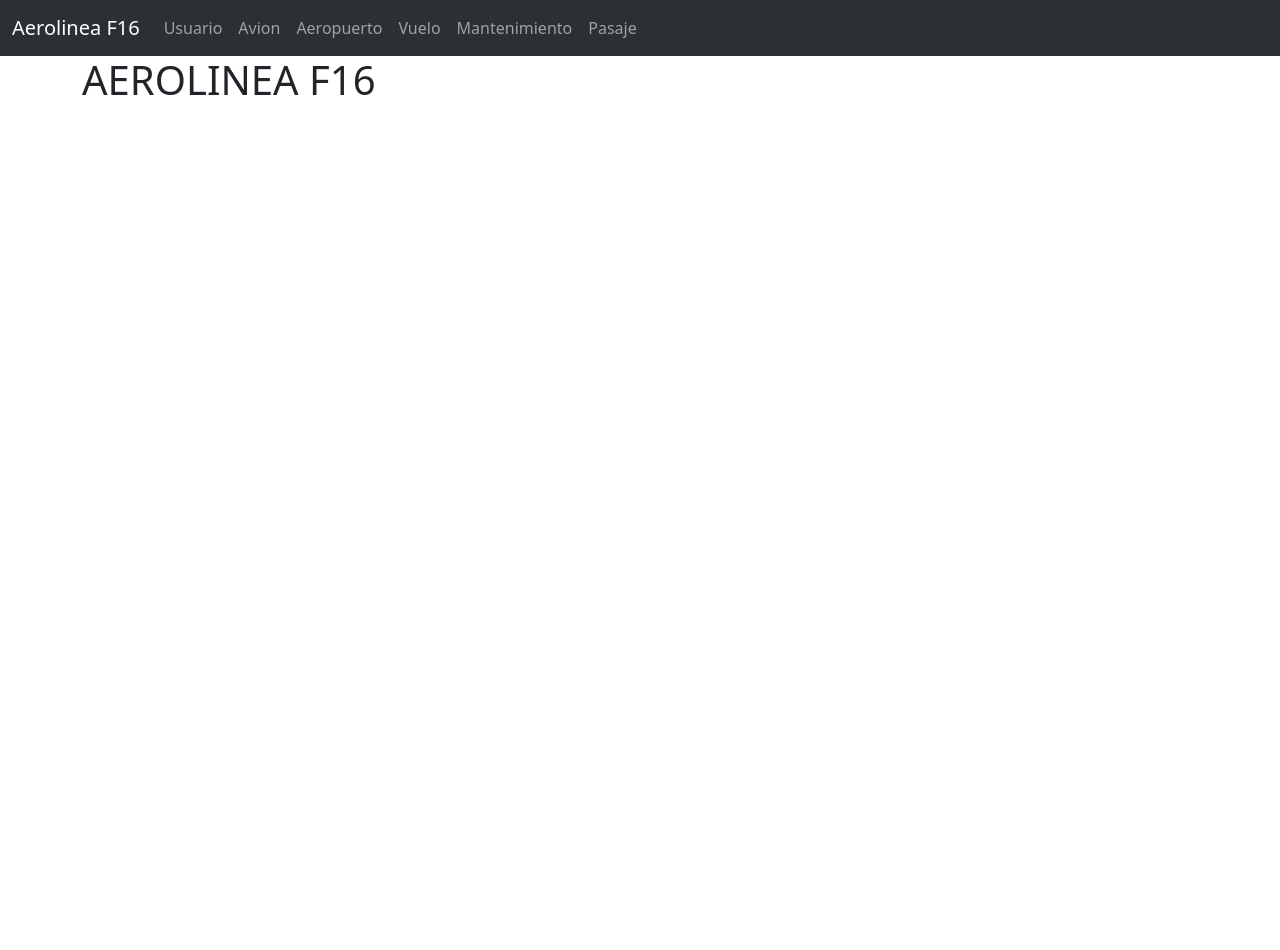
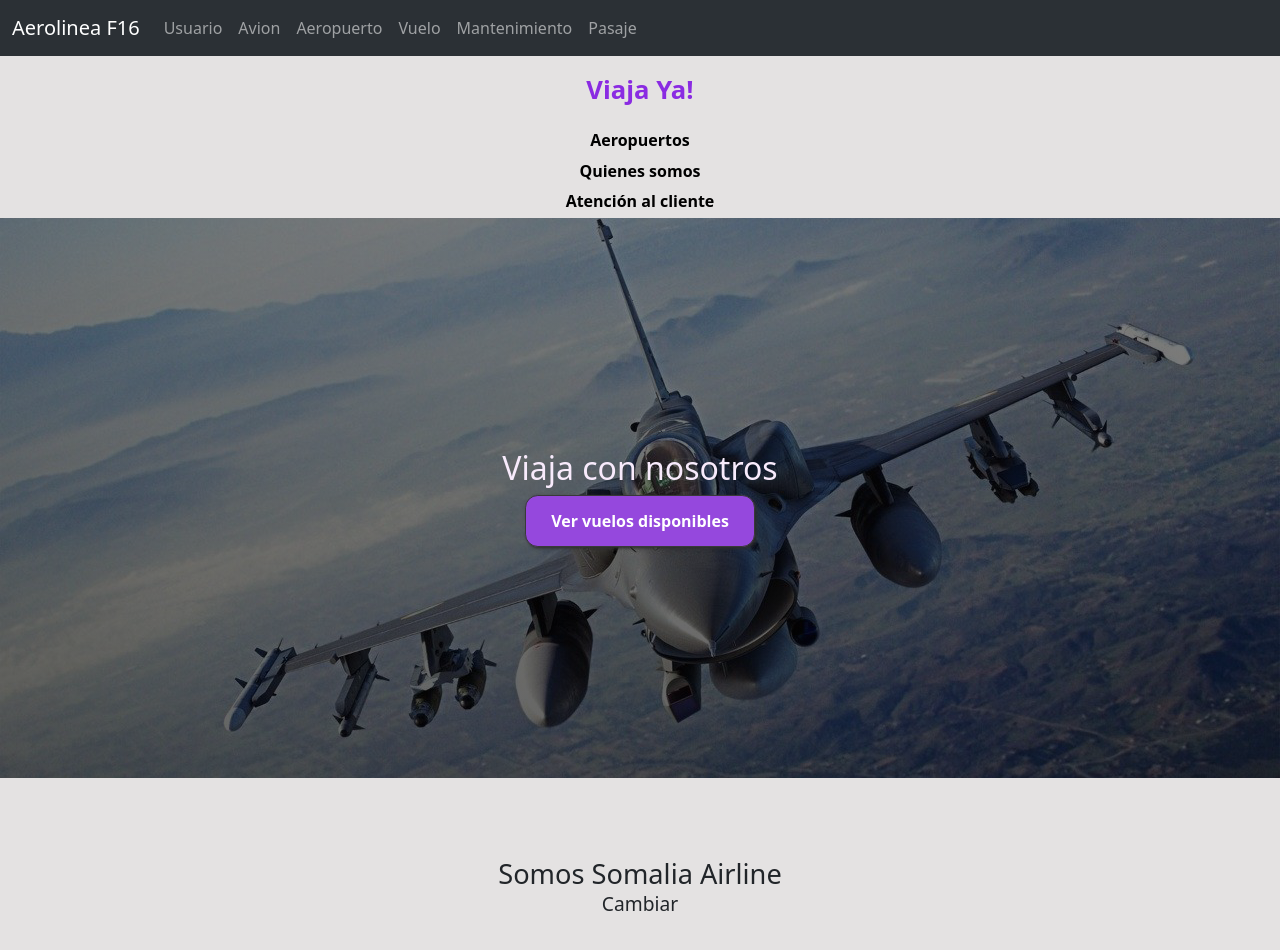
Before and after one commit to tomisxw/dsw-tp-frontend, an Angular app: page / in a window 1280 px wide. Shown: the top 950 px of the page. Before the commit the page ends 800 px from the top, so only its background shows below. Built offline with nearby package versions, Linux system fonts and the light colour scheme.

Commit message:
actualizado

```diff
--- a/src/app/pages/aeropuerto/aeropuerto.component.html
+++ b/src/app/pages/aeropuerto/aeropuerto.component.html
@@ -128,7 +128,6 @@
     </div>
   </form>
   <div class="button-row">
-    <button type="submit" class="submit-btn">Crear Aeropuerto</button>
     <button class="back-btn" (click)="setView('default')">Back</button>
   </div>
 </div>
--- a/src/app/pages/aeropuerto/aeropuerto.component.ts
+++ b/src/app/pages/aeropuerto/aeropuerto.component.ts
@@ -73,16 +73,17 @@ export class AeropuertoComponent{
   }
 
   submit():void {
-    console.log('Por aca tmb entra')
     if(this.aeropuertoForm.valid){
       const aeropuerto: Aeropuerto = this.aeropuertoForm.value;
       this._apiService.add<Aeropuerto>(this.url, aeropuerto).subscribe(
         (response) =>{
-          console.log('Aeropuerto creado con exito', response)
+          console.log('Aeropuerto creado con exito!', response)
+          alert('Aeropuerto cargado con exito!')
         }
       )
     }else {
       console.log('Formulario no valido')}
+      alert('Error al cargar el aeropuerto')
   }
 
   updateAeropuerto():void{
--- a/src/app/pages/avion/avion.component.ts
+++ b/src/app/pages/avion/avion.component.ts
@@ -83,10 +83,12 @@ export class AvionComponent {
       this._apiService.add<Avion>(this.url, avion).subscribe(
         (response) => {
           console.log('Avion creado con éxito', response);
+          alert('Avion cargado con exito!')
         }
       );
     } else {
       console.log('Formulario no válido');
+      alert('Error al cargar el avion')
     }
   }
 
--- a/src/app/pages/home/home.component.css
+++ b/src/app/pages/home/home.component.css
@@ -0,0 +1,102 @@
+* {
+    box-sizing: border-box;
+}
+
+body {
+    margin: 0;
+    font-family: 'Roboto', sans-serif;
+}
+
+h1 {font-size: 2em}
+h2 {font-size: 1.7em;    margin:0}
+h3 {font-size: 1.2em;}
+p {font-size: 1.2em}
+
+button{
+    color:white;
+    background-color: rgb(149, 72, 221);
+    border-radius: 0.8em;
+    padding: 0.8em 1.6em;
+    font-weight: bold;
+    box-shadow: 0.1em 0.1em 0.2em rgb(46, 46, 46);
+    font-size: 1em;
+    border: 0.1em solid rgb(57, 57, 57)
+}
+
+button:hover{
+    background-color: rgb(173, 134, 209);
+}
+
+header {
+    background-color:rgba(217, 213, 213, 0.693);
+}
+
+header .logo{
+    color:blueviolet;
+    margin: 0;
+    padding: 0.6em 1em;
+    font-weight: bold;
+    font-size: 1.6em;
+}
+
+header .container-general-menu{
+    flex-direction: column;
+    display: flex;
+    align-items: center;
+}
+
+header nav{
+    display: flex;
+    flex-direction: column;
+    text-align: center;
+    padding-bottom: 0.1em;
+}
+
+header a{
+    padding: 0.2em 0.1em;
+    text-decoration: none;
+    font-weight: bold;
+    color:black;
+}
+
+header a:hover{
+    color:rgba(150, 150, 150, 0.538)
+
+}
+
+#hero h1{
+    color:rgb(248, 235, 252);
+}
+
+#hero{
+    display: flex;
+    flex-direction: column;
+    align-items: center;
+    justify-content: center;
+    text-align: center;
+    height: 70vh;
+    background-image: linear-gradient(
+        0deg,
+        rgba(2, 2, 2, 0.61),
+        rgba(10, 10, 10, 0.512)
+    )
+    ,url("media/F-16-portada.jpg");
+    background-repeat: no-repeat;
+    background-size: cover;
+    background-position: center center;
+
+}
+
+#Somos{
+    background-color:rgba(217, 213, 213, 0.693);
+}
+
+#Somos .container-somos{
+    text-align: center;
+    padding: 5em 2em;
+}
+
+#Nuestros-programas{
+    background-color: rgb(27, 19, 35);
+    color:white;
+}
--- a/src/app/pages/home/home.component.html
+++ b/src/app/pages/home/home.component.html
@@ -1,4 +1,29 @@
-<div class ="container">
-    <h1>AEROLINEA F16</h1>
+<header>
+    <div class="container-general-menu">
+      <p class="logo">Viaja Ya!</p>
+      <nav>
+        <a (click)="navigateToAeropuertos()">Aeropuertos</a>
+        <a (click)="navigateToQuienesSomos()">Quienes somos</a>
+        <a (click)="navigateToAtencionCliente()">Atención al cliente</a>
+      </nav>
+    </div>
+  </header>
 
-</div>
+  <section id="hero">
+    <h1>Viaja con nosotros</h1>
+    <button (click)="navigateToVuelos()">Ver vuelos disponibles</button>
+  </section>
+
+  <section id="Somos">
+    <div class="container-somos">
+      <div class="img-container"></div>
+      <h2>Somos Somalia Airline</h2>
+      <p>Cambiar</p>
+    </div>
+  </section>
+
+  <section id="Nuestros-programas">
+    <div class="container">
+      <!-- Aquí puedes agregar el contenido adicional -->
+    </div>
+  </section>
--- a/src/app/pages/home/home.component.ts
+++ b/src/app/pages/home/home.component.ts
@@ -1,12 +1,27 @@
-import { Component } from '@angular/core';
+import { Component, inject } from '@angular/core';
+import { Router } from '@angular/router';
 
 @Component({
   selector: 'app-home',
-  standalone: true,
-  imports: [],
   templateUrl: './home.component.html',
   styleUrl: './home.component.css'
 })
 export class HomeComponent {
+  private router = inject(Router)
 
+  navigateToAeropuertos() {
+    this.router.navigate(['/aeropuerto']);
+  }
+
+  navigateToQuienesSomos() {
+    this.router.navigate(['/quienes-somos']);
+  }
+
+  navigateToAtencionCliente() {
+    this.router.navigate(['/atencion-cliente']);
+  }
+
+  navigateToVuelos() {
+    this.router.navigate(['/vuelo']);
+  }
 }
--- a/src/app/pages/mantenimiento/mantenimiento.component.ts
+++ b/src/app/pages/mantenimiento/mantenimiento.component.ts
@@ -82,9 +82,11 @@ export class MantenimientoComponent {
       const mantenimiento: Mantenimiento = this.mantenimientoForm.value;
       this._apiService.add<Mantenimiento>(this.url, mantenimiento).subscribe((response) => {
         console.log('Mantenimiento creado con éxito', response);
+        alert('Mantenimiento cargado con exito!')
       });
     } else {
       console.log('Formulario no válido');
+      alert('Error al cargar el mantenimiento')
     }
   }
 
--- a/src/app/pages/pasaje/pasaje.component.ts
+++ b/src/app/pages/pasaje/pasaje.component.ts
@@ -88,10 +88,12 @@ export class PasajeComponent {
       this._apiService.add<Pasaje>(this.url, pasaje).subscribe(
         (response) => {
           console.log('Pasaje creado con éxito', response);
+          alert('Pasaje creado con exito')
         }
       );
     } else {
       console.log('Formulario no válido');
+      alert('Error al crear el pasaje')
     }
   }
 
--- a/src/app/pages/usuario/usuario.component.ts
+++ b/src/app/pages/usuario/usuario.component.ts
@@ -86,10 +86,12 @@ export class UsuarioComponent{
       this._apiService.add<Usuario>(this.url, usuario).subscribe(
         (response) => {
           console.log('Usuario creado con exito',response)
+          alert('Usuario creado con exito')
         }
       )
     }else {
       console.log('Formulario no valido')
+      alert('Error al crear el usuario')
     }
   }
 
--- a/src/app/pages/vuelo/vuelo.component.ts
+++ b/src/app/pages/vuelo/vuelo.component.ts
@@ -84,10 +84,12 @@ export class VueloComponent {
       this._apiService.add<Vuelo>(this.url, vuelo).subscribe(
         (response) =>{
           console.log('Vuelo creado con exito', response)
+          alert('Vuelo cargado con exito')
         }
       )
     }else{
       console.log('Formulario no valido')
+      alert('Error al cargar el vuelo')
     }
   }
 
```
Also changed, not shown: src/app/pages/home/media/F-16-portada.jpg (added).
